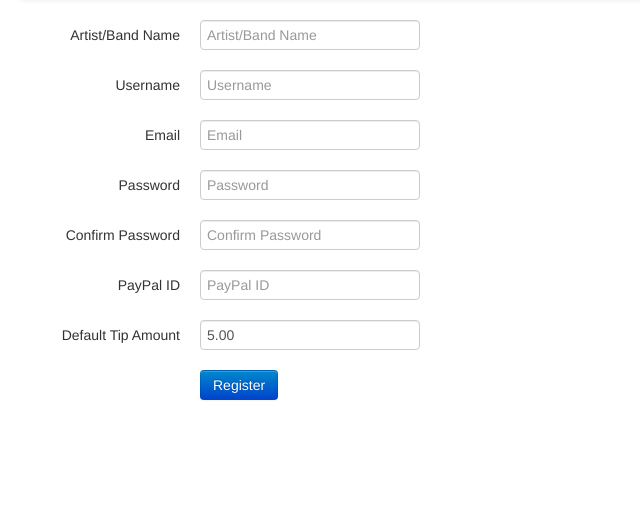
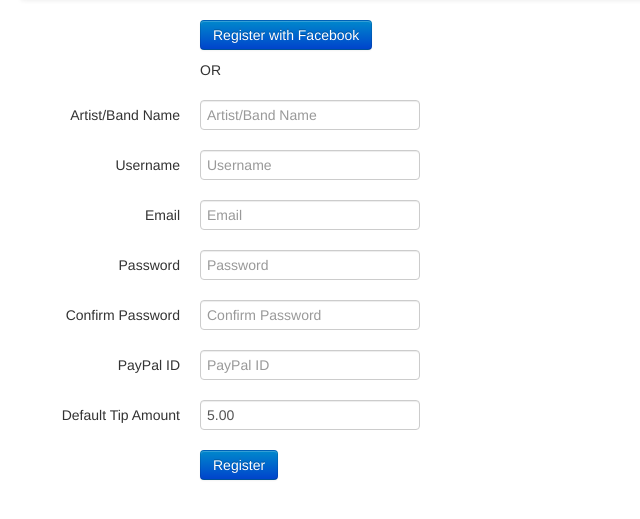
Before and after one commit to hcwiley/digital_tip_jar, a Flask app: template digitial_tip_jar/templates/register.html in a window 1280 px wide. Shown: the part 42-561 px from the top of the page, without its empty margins (0-640 px from the left). Run offline with Flask 2, Linux system fonts and the light colour scheme; the template is opened without the code that fills it, so the values that code supplies are empty.

Commit message:
Added Facebook buttons to Register and Login. Put PORT and HOST as config items

```diff
--- a/digitial_tip_jar/config.py
+++ b/digitial_tip_jar/config.py
@@ -10,6 +10,9 @@ DEBUG = True
 FACEBOOK_APP_ID = '420876154648502'
 FACEBOOK_APP_SECRET = '9e6ce868fa5e31ba956a248b392c9f96'
 
+PORT = 80
+DOMAIN = 'http://digitaltipjar.homemadebyrobots.org/'
+
 
 
 try:
--- /dev/null
+++ b/digitial_tip_jar/static/css/app.css
@@ -0,0 +1,3 @@
+.margin-top-10 {
+    margin-top: 10px;
+}
--- a/digitial_tip_jar/templates/layout.html
+++ b/digitial_tip_jar/templates/layout.html
@@ -6,6 +6,7 @@
     <meta http-equiv="X-UA-Compatible" content="IE=edge,chrome=1">
     <link rel=stylesheet type=text/css href="{{config.STATIC_URL}}css/bootstrap.min.css">
     <link rel=stylesheet type=text/css href="{{config.STATIC_URL}}css/bootstrap-responsive.min.css">
+    <link rel=stylesheet type=text/css href="{{config.STATIC_URL}}css/app.css">
     {% block css %}{% endblock %}
 </head>
 <body>
--- a/digitial_tip_jar/templates/register.html
+++ b/digitial_tip_jar/templates/register.html
@@ -3,6 +3,14 @@
 {% block body %}
     <form method="POST" class="form-horizontal" onsubmit="return checkPassword()">
         {% if not artist %}
+
+            <div class="control-group">
+                <div class="controls">
+                    <a href="/fblogin" class="btn btn-primary">Register with Facebook</a>
+                    <div class="margin-top-10">OR</div>
+                </div>
+            </div>
+
         <div class="control-group">
             <label class="control-label" for="artist_name">Artist/Band Name</label>
             <div class="controls">
@@ -63,7 +71,11 @@
         <div class="control-group">
             <label class="control-label" for="email">Email</label>
             <div class="controls">
-                <input type="text" id="email" placeholder="Email" value="{{ artist.email }}" name="email">
+                {% if session.fb_id %}
+                    <input type="text" id="email" placeholder="Email" value="{{ artist.email }}" name="email" readonly="readonly">
+                {% else %}
+                    <input type="text" id="email" placeholder="Email" value="{{ artist.email }}" name="email">
+                {% endif %}
             </div>
         </div>
         <div class="control-group">
@@ -80,14 +92,18 @@
         </div>
         <div class="control-group">
             <div class="controls">
-                <button type="submit" class="btn btn-primary">Update</button>
+                {% if register %}
+                    <button type="submit" class="btn btn-primary">Register</button>
+                {% else %}
+                    <button type="submit" class="btn btn-primary">Update</button>
+                {% endif %}
             </div>
         </div>
         <br/>
         <div class="control-group">
             <label class="control-label" for="paypal_id">PayPal ID</label>
             <div class="controls">
-                <input type="text" id="paypal_id" placeholder="PayPal ID" name="paypal_id">
+                <input type="text" id="paypal_id" placeholder="PayPal ID" name="paypal_id" value="{{ artist.paypal_id }}">
             </div>
         </div>
     {% endif %}
--- a/runserver.py
+++ b/runserver.py
@@ -1,2 +1,2 @@
-from digitial_tip_jar import app
-app.run(host="0.0.0.0", port=80, debug=True)
+from digitial_tip_jar import app, config
+app.run(host="0.0.0.0", port=config.PORT, debug=True)
```
Also changed, not shown: digitial_tip_jar/templates/login.html (+8 -1 lines), digitial_tip_jar/views.py (+5 -5 lines).
